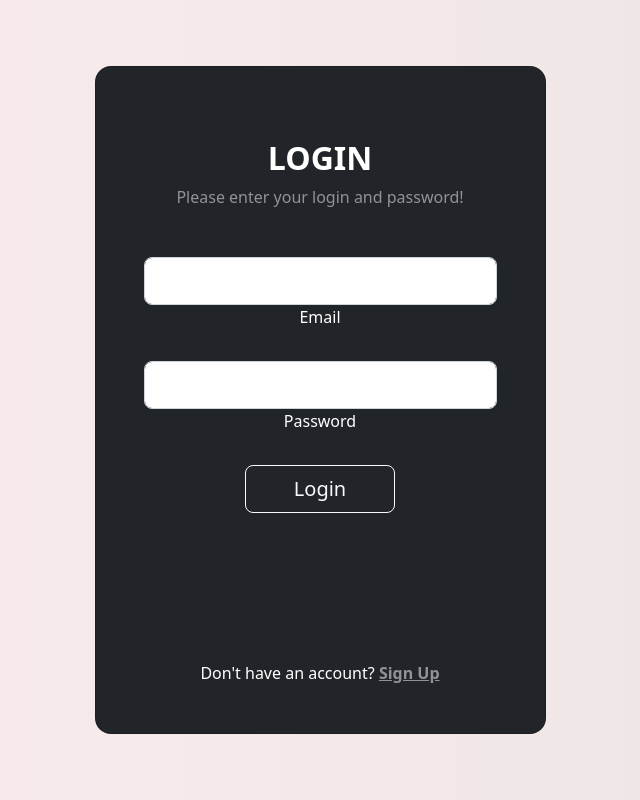
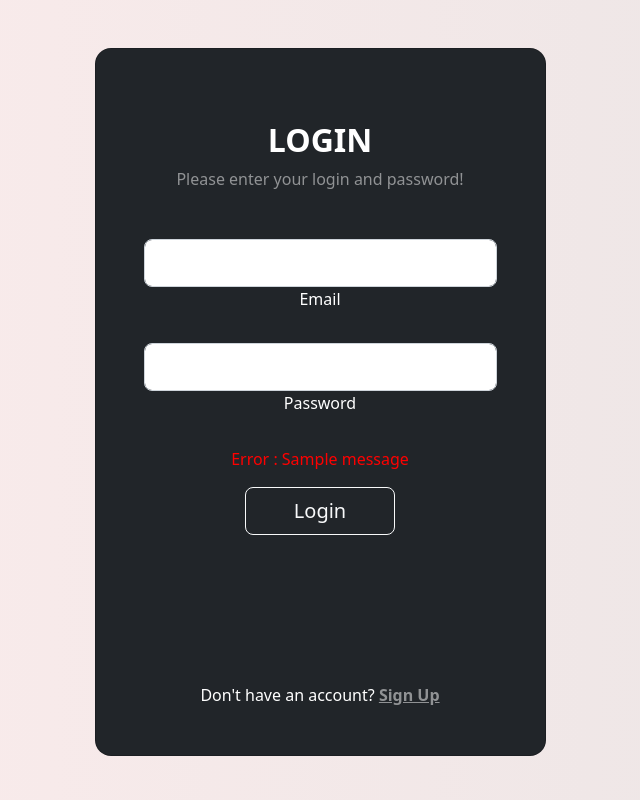
Before and after one commit to molfaryura/flask-app, a Flask app: page /login in a window 1280 px wide. Shown: the whole page, without its empty margins (320-960 px from the left). Run offline with Flask 2, Linux system fonts and the light colour scheme; tables that the repository leaves empty hold one stand-in row (values such as "Sample post"); one stand-in notice (Sample message) is shown.

Commit message:
Created error message #6
Added flash function to login, which
displays error message if the user type
email or password, that are not in db.

```diff
--- a/app.py
+++ b/app.py
@@ -78,6 +78,10 @@ def login():
         if user is not None and user.check_password(request.form['password']):
             login_user(user)
             return redirect('/')
+
+        else:
+            flash('Email or Password is incorrect!')
+            return redirect('/login')
 
     return render_template('login.html')
 
--- a/templates/login.html
+++ b/templates/login.html
@@ -52,6 +52,9 @@
                         >Password</label
                       >
                     </div>
+                    {% for message in get_flashed_messages() %}
+                    <p class="error">Error : {{ message }}</p>
+                    {% endfor %}
 
                     <button
                       type="submit"
```
